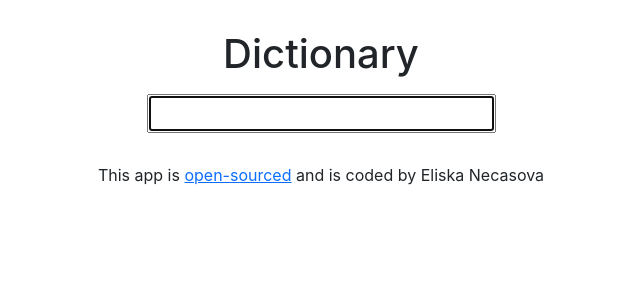
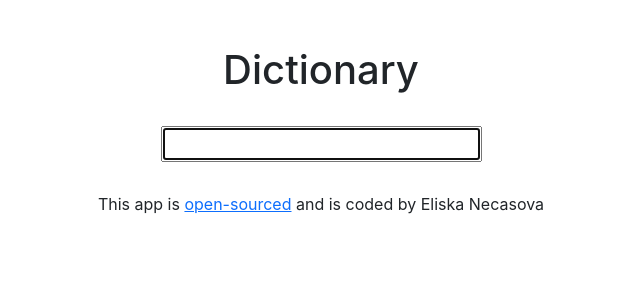
Before and after one commit to EliTimeless/dictionary-react-app, a React (Create React App) app: page / in a window 1280 px wide. Shown: the top 300 px of the page, without its empty margins (319-959 px from the left). Built offline with nearby package versions, Linux system fonts and the light colour scheme.

Commit message:
add basic css

```diff
--- a/src/App.js
+++ b/src/App.js
@@ -7,7 +7,7 @@ export default function App() {
       <header className="App-header"></header>
       <div className="text-center m-3">
         {" "}
-        <h1>Dictionary</h1>{" "}
+        <h1 className="m-3 p-3">Dictionary</h1>{" "}
       </div>
       <main>
         <Dictionary />
--- a/src/Dictionary.css
+++ b/src/Dictionary.css
@@ -1,4 +1,4 @@
 .Dictionary {
-  font-size: 22px;
+  font-size: 20px;
   text-align: center;
 }
--- a/src/Results.js
+++ b/src/Results.js
@@ -7,10 +7,10 @@ export default function Results(props) {
     // podmínka= pokud máme nějaký result, zobraz tento return
     return (
       <div className="Results">
-        <h1>
+        <h2>
           {props.results.word.slice(0, 1).toUpperCase() +
             props.results.word.slice(1, props.results.word.length)}
-        </h1>
+        </h2>
         {props.results.meanings.map(function (meaning, index) {
           return (
             <div key={index}>
```
